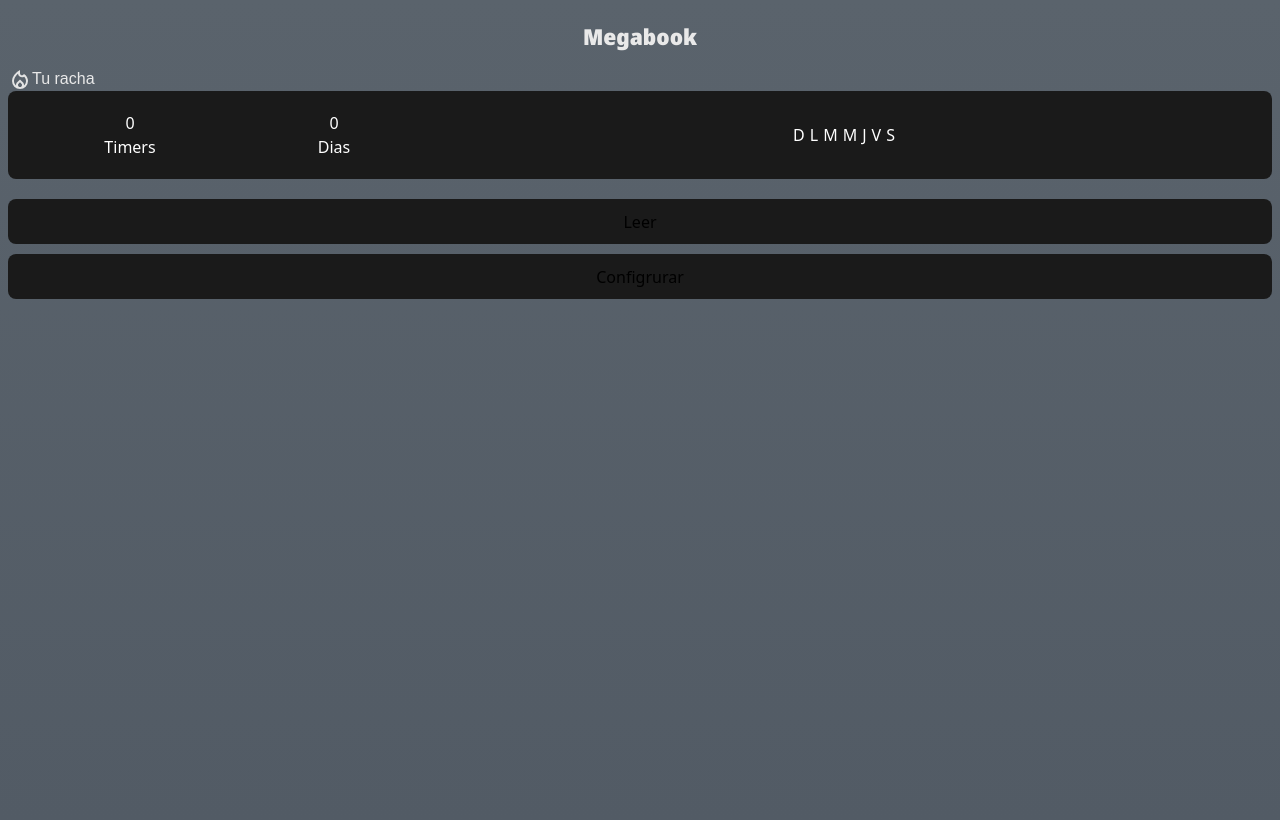
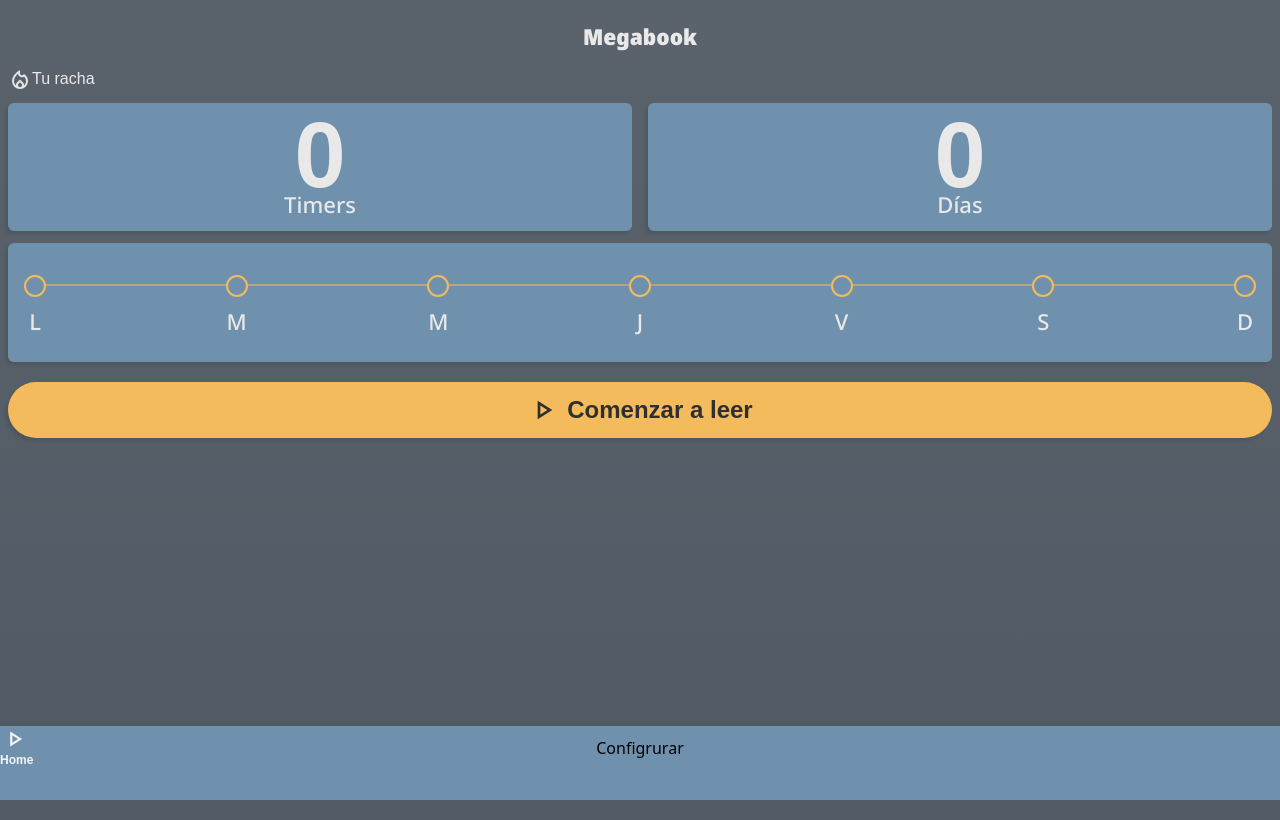
Before and after one commit to comicway/megabook, a React (Vite) app: page / in a window 1280 px wide. Built offline with nearby package versions, Linux system fonts and the light colour scheme; a web font is replaced by a local one.

Commit message:
aplique algo de estilo al home

```diff
--- a/src/App.jsx
+++ b/src/App.jsx
@@ -6,6 +6,7 @@ import ReadBook from './Components/ReadBook/ReadBook'
 import Timer from './Components/Timer/Timer'
 import ConfigHabit from './Components/ConfigHabit/ConfigHabit'
 import HomePage from './Components/Home/Home'
+import ToolBar from './Components/ToolBar/ToolBar'
 
 function App() {
 
@@ -45,6 +46,7 @@ function App() {
           <Route path='/registerbook' element={<RegisterBook />} />
           <Route path='/timer' element={<Timer />} />
         </Routes>
+        <ToolBar />
       </TimerProvider>
     </>
   )
--- a/src/Components/ConfigBook/ConfigBook.jsx
+++ b/src/Components/ConfigBook/ConfigBook.jsx
@@ -7,14 +7,17 @@ const ConfigBook = () => {
                 <div className="grid grid-cols-1">
                     <div>
                         <Link to="/readbook">
-                            <button className="w-[100%]">Leer</button>
+                            <button className="w-full bg-secundary h-14 text-black-a font-nsbold font-bold rounded-full text-2xl flex justify-center items-center gap-2 shadow-general">
+                                <svg
+                                    xmlns="http://www.w3.org/2000/svg"
+                                    viewBox="0 -960 960 960"
+                                    className="h-8 w-8 fill-black-a"
+                                >
+                                    <path d="M320-200v-560l440 280-440 280Zm80-280Zm0 134 210-134-210-134v268Z" />
+                                </svg>
+                                <span>Comenzar a leer</span>
+                            </button>
                         </Link>
-                    </div>
-                    <div>
-                        <Link to="/confighabit">
-                            <button className="w-[100%] mt-[10px]">Configrurar</button>
-                        </Link>
-
                     </div>
                 </div>
             </div>
--- a/src/Components/DailyStreak/DailyStreak.jsx
+++ b/src/Components/DailyStreak/DailyStreak.jsx
@@ -15,28 +15,51 @@ const DailyStreak = () => {
                         <h1 className="text-h1 text-white-a font-nsbold">Tu racha</h1>
                     </div>
                 </div>
-                <div className="grid gap-3">
+                <div className="grid pt-3">
+                    <div className="grid-cols-2 flex items-center gap-4">
+                        <div className=" bg-primary p-4 rounded-md w-full text-center flex flex-col justify-center shadow-general">
+                            <span className="text-white-a font-nsbold font-black text-daily leading-[0.8]">{timerComplete}</span>
+                            <span className="text-white-a font-nsmedium font-medium text-dailysub leading-none">Timers</span>
+                        </div>
+                        <div className=" bg-primary p-4 rounded-md w-full text-center flex flex-col justify-center shadow-general">
+                            <span className="text-white-a font-nsbold font-black text-daily leading-[0.8]">{liveStreak}</span>
+                            <span className="text-white-a font-nsmedium font-medium text-dailysub leading-none">Días</span>
+                        </div>
+                    </div>
+                </div>
+                <div className="grid pt-3">
                     <div className="grid-cols-1">
-                        <div className="cardStreak">
-                            <div className="w-1/5">
-                                <p>{timerComplete}</p>
-                                <p>Timers</p>
-                            </div>
-                            <div className="w-1/5">
-                                <p>{liveStreak}</p>
-                                <p>Dias</p>
-                            </div>
-                            <div className="w-4/5">
-                                <ul className="streak-list">
-                                    <li><span>{days.sunday ? "check" : ""}</span><p>D</p></li>
-                                    <li><span>{days.monday ? "check" : ""}</span><p>L</p></li>
-                                    <li><span>{days.tuesday ? "check" : ""}</span><p>M</p></li>
-                                    <li><span>{days.wednesday ? "check" : ""}</span><p>M</p></li>
-                                    <li><span>{days.thursday ? "check" : ""}</span><p>J</p></li>
-                                    <li><span>{days.friday ? "check" : ""}</span><p>V</p></li>
-                                    <li><span>{days.saturday ? "check" : ""}</span><p>S</p></li>
-                                </ul>
-                            </div>
+                        <div className="relative flex justify-between items-center w-full px-4 py-8 bg-primary shadow-general rounded-md">
+                            {/* Línea conectora de fondo */}
+                            <div className="absolute top-[35%] left-9 right-9 h-0.5 bg-secundary opacity-50" />
+                            {[
+                                { label: 'L', key: 'monday' },
+                                { label: 'M', key: 'tuesday' },
+                                { label: 'M', key: 'wednesday' },
+                                { label: 'J', key: 'thursday' },
+                                { label: 'V', key: 'friday' },
+                                { label: 'S', key: 'saturday' },
+                                { label: 'D', key: 'sunday' }
+                            ].map((day) => {
+                                const isCompleted = days[day.key];
+                                return (
+                                    <div key={day.key} className="relative z-10 flex flex-col items-center gap-4">
+                                        {/* Círculo de estado */}
+                                        <div className={`
+                                                flex h-[22px] w-[22px] items-center justify-center rounded-full border-2 border-secundary transition-all duration-300
+                                                ${isCompleted ? 'bg-secundary shadow-general' : 'bg-primary'}
+                                            `}>
+                                            {isCompleted && (
+                                                <span className="text-white-a text-lg font-bold">✓</span>
+                                            )}
+                                        </div>
+                                        {/* Etiqueta del día */}
+                                        <span className="font-nsmedium font-medium text-white-a text-day uppercase leading-[0.8]">
+                                            {day.label}
+                                        </span>
+                                    </div>
+                                );
+                            })}
                         </div>
                     </div>
                 </div>
--- /dev/null
+++ b/src/Components/ToolBar/ToolBar.jsx
@@ -0,0 +1,31 @@
+import { Link } from "react-router-dom";
+
+const ToolBar = () => {
+    return (
+        <>
+            <div className="fixed bottom-0 w-full shadow-toolbar">
+                <div className="container-fluid mx-auto">
+                    <div className="grid grid-cols-3 bg-primary h-[74px]">
+                        <Link to="/">
+                            <button className=" text-white-b font-nsbold font-extrabold text-xs text-center flex flex-col justify-center">
+                                <svg
+                                    xmlns="http://www.w3.org/2000/svg"
+                                    viewBox="0 -960 960 960"
+                                    className="h-[26px] w-[29px] fill-white-b"
+                                >
+                                    <path d="M320-200v-560l440 280-440 280Zm80-280Zm0 134 210-134-210-134v268Z" />
+                                </svg>
+                                <span>Home</span>
+                            </button>
+                        </Link>
+                        <Link to="/confighabit">
+                            <button className="w-[100%] mt-[10px]">Configrurar</button>
+                        </Link>
+                    </div>
+                </div>
+            </div>
+        </>
+    );
+}
+
+export default ToolBar;
--- a/src/index.css
+++ b/src/index.css
@@ -10,16 +10,26 @@
   --color-background-b: #525B65;
   --color-white-a: #E9E9E9;
   --color-white-b: #F5F5F5;
+  --color-black-a: #2F2F30;
 
   /* ===== FONTS ===== */
 
   --font-nsdisplayblack: 'Noto Sans Display Black', sans-serif;
   --font-nsbold: 'Noto Sans Bold', sans-serif;
+  --font-nsmedium: 'Noto Sans Medium', sans-serif;
 
   /* ===== TEXT ===== */
 
   --text-titlepage: 22px;
   --text-h1: 16px;
+  --text-daily: 92px;
+  --text-day: 22px;
+  --text-dailysub: 22px;
+
+  /* ===== SHADOW EFECT ===== */
+
+  --shadow-general: -3px 3px 3.8px 0px rgba(0, 0, 0, 0.1);
+  --shadow-toolbar: 0px -3px 2.7px 1px rgba(0, 0, 0, 0.03);
 }
 
 @layer base {
@@ -41,6 +51,13 @@
   font-family: 'Noto Sans Bold';
   src: url('./assets/fonts/NotoSans-Bold.ttf') format('truetype');
   font-weight: 900;
+  font-style: normal;
+}
+
+@font-face {
+  font-family: 'Noto Sans Medium';
+  src: url('./assets/fonts/NotoSans-Medium.ttf') format('truetype');
+  font-weight: 500;
   font-style: normal;
 }
 
@@ -86,7 +103,7 @@
   height: 100%;
 }
 
-/* ===== ESTILO BOTONES ===== */
+/* ===== ESTILO BOTONES =====
 button {
   border-radius: 8px;
   border: 1px solid transparent;
@@ -124,4 +141,4 @@ button:focus-visible {
   display: flex;
   justify-content: center;
   align-items: center;
-}
+}  */
```
Also changed, not shown: src/assets/fonts/NotoSans-Medium.ttf (added), src/assets/icons/play_arrow.svg (added).
